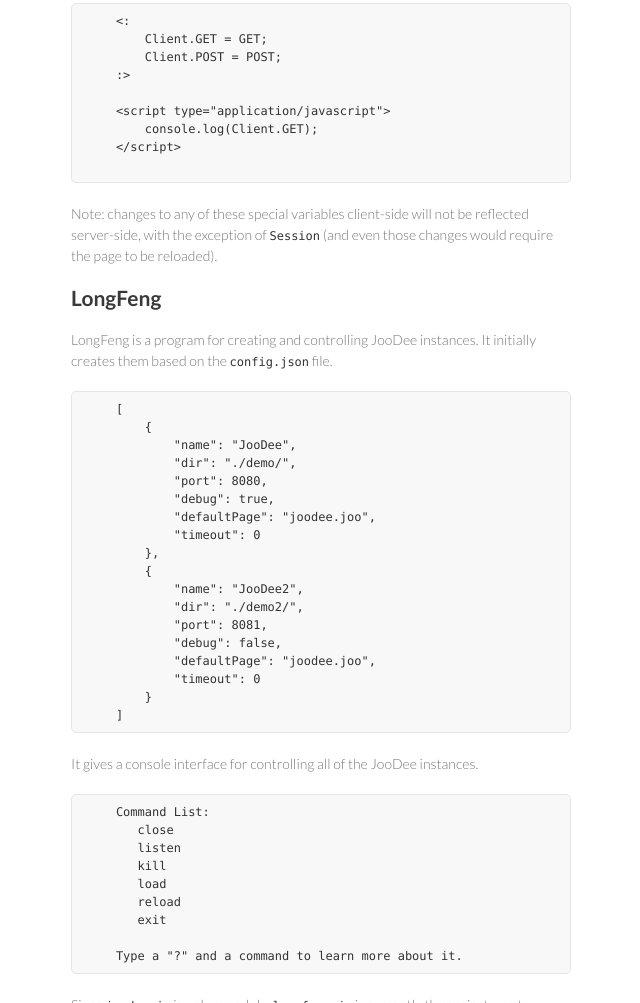
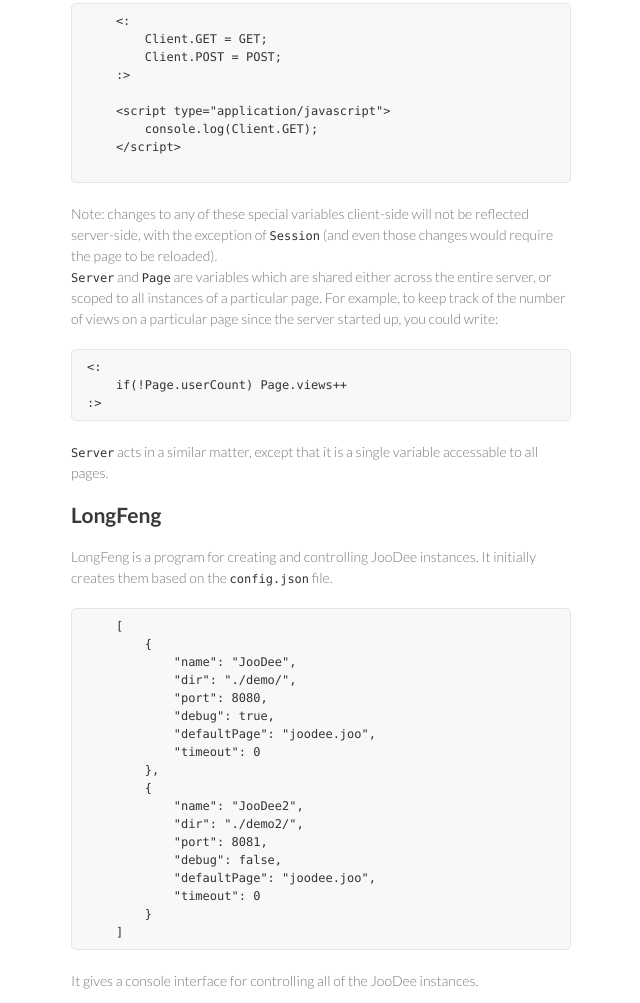
Before and after one commit to BigIroh/JooDee, a plain HTML site: page index.html in a window 1280 px wide. Shown: the part 1159-2162 px from the top of the page, without its empty margins (499-1139 px from the left). Drawn offline with Linux system fonts and the light colour scheme.

```diff
--- a/index.html
+++ b/index.html
@@ -92,7 +92,16 @@
 </code></pre>
 
 <p>Note: changes to any of these special variables client-side will not be reflected server-side,
-with the exception of <code>Session</code> (and even those changes would require the page to be reloaded).</p>
+with the exception of <code>Session</code> (and even those changes would require the page to be reloaded).<br><code>Server</code> and <code>Page</code> are variables which are shared either across the entire server, or scoped to
+all instances of a particular page.  For example, to keep track of the number of views on a particular
+page since the server started up, you could write:</p>
+
+<pre><code>&lt;:
+    if(!Page.userCount) Page.views++
+:&gt;
+</code></pre>
+
+<p><code>Server</code> acts in a similar matter, except that it is a single variable accessable to all pages.</p>
 
 <h2>LongFeng</h2>
 
```
Also changed, not shown: params.json (+1 -1 lines).
